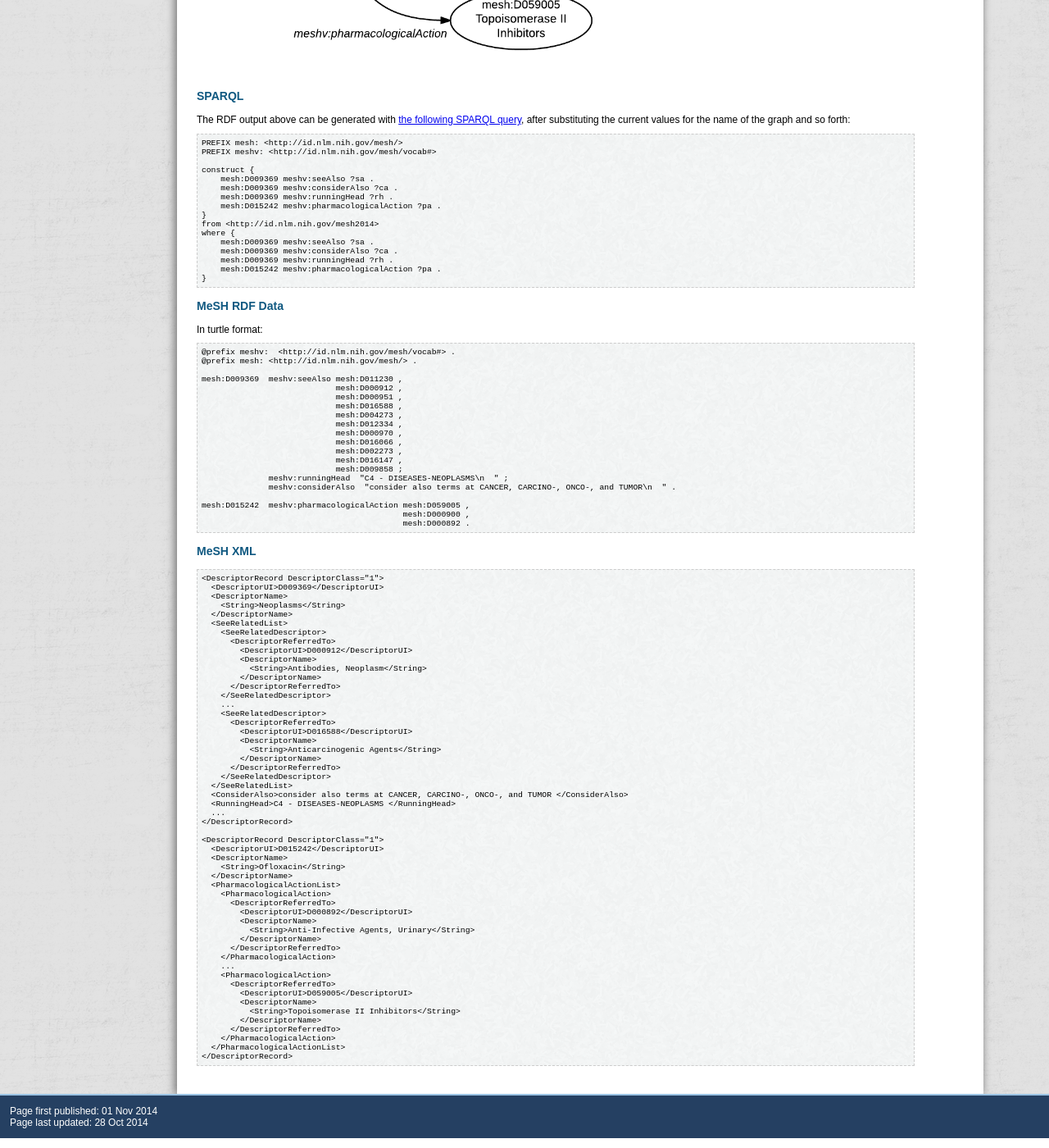
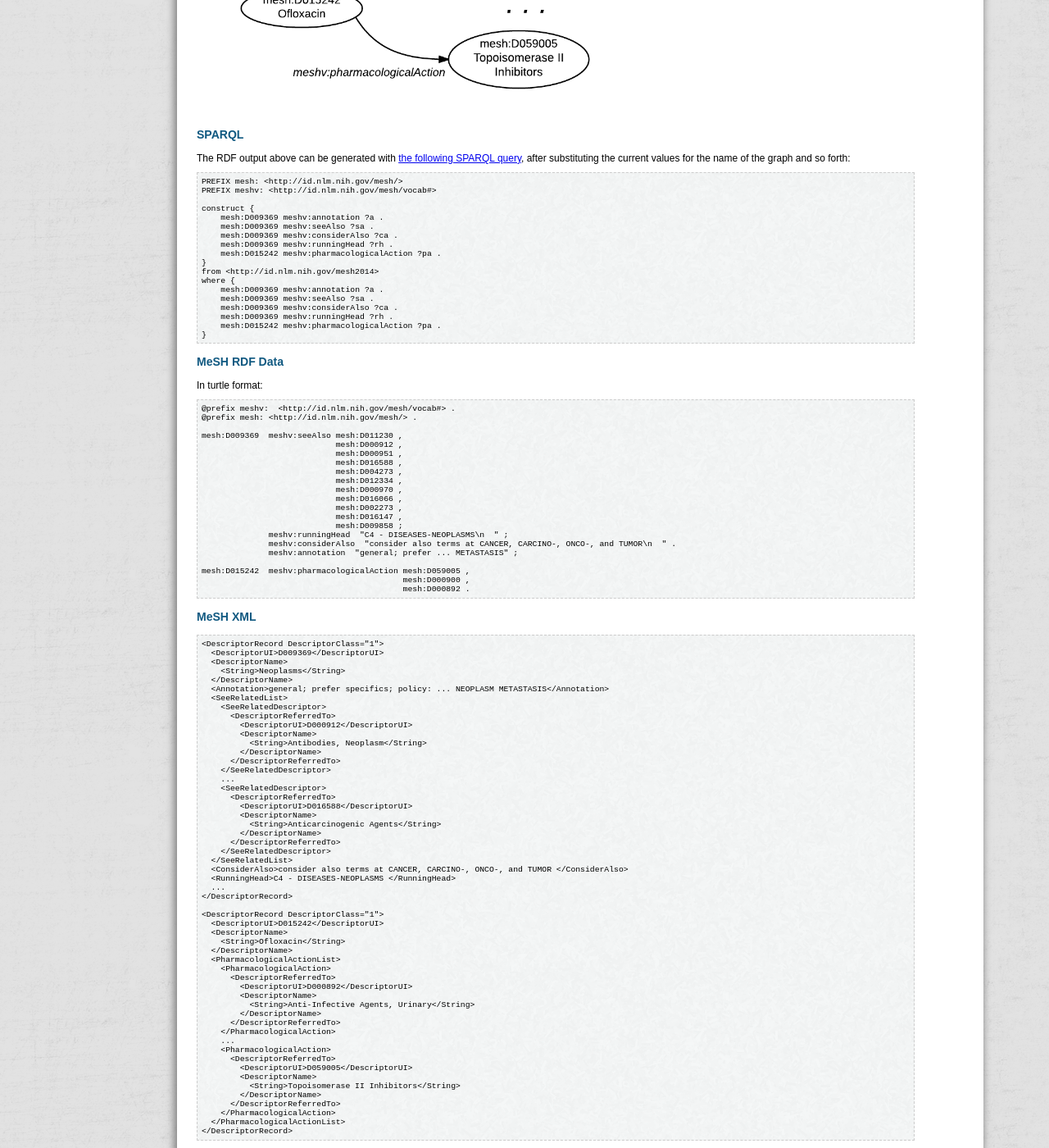
Before and after one commit to HHS/meshrdf, a Jekyll site: the page built from descriptor-refs.md, in a window 1280 px wide and 1400 px high, scrolled down 726 px. Shown: the whole window at 82% size. Built offline with Jekyll 4.4.1, drawn with Linux system fonts in a browser that asks for light colours; nearby versions of some CDN libraries.

Commit message:
Add annotation to descriptor-refs

```diff
--- a/descriptor-refs.md
+++ b/descriptor-refs.md
@@ -26,6 +26,7 @@ PREFIX mesh: <http://id.nlm.nih.gov/mesh/>
 PREFIX meshv: <http://id.nlm.nih.gov/mesh/vocab#>
 
 construct {
+    mesh:D009369 meshv:annotation ?a .
     mesh:D009369 meshv:seeAlso ?sa .
     mesh:D009369 meshv:considerAlso ?ca .
     mesh:D009369 meshv:runningHead ?rh .
@@ -33,6 +34,7 @@ construct {
 }
 from <http://id.nlm.nih.gov/mesh2014>
 where {
+    mesh:D009369 meshv:annotation ?a .
     mesh:D009369 meshv:seeAlso ?sa .
     mesh:D009369 meshv:considerAlso ?ca .
     mesh:D009369 meshv:runningHead ?rh .
@@ -61,6 +63,7 @@ mesh:D009369  meshv:seeAlso mesh:D011230 ,
                             mesh:D009858 ;
               meshv:runningHead  "C4 - DISEASES-NEOPLASMS\n  " ;
               meshv:considerAlso  "consider also terms at CANCER, CARCINO-, ONCO-, and TUMOR\n  " .
+              meshv:annotation  "general; prefer ... METASTASIS" ;
 
 mesh:D015242  meshv:pharmacologicalAction mesh:D059005 ,
                                           mesh:D000900 ,
@@ -76,6 +79,7 @@ mesh:D015242  meshv:pharmacologicalAction mesh:D059005 ,
   <DescriptorName>
     <String>Neoplasms</String>
   </DescriptorName>
+  <Annotation>general; prefer specifics; policy: ... NEOPLASM METASTASIS</Annotation>
   <SeeRelatedList>
     <SeeRelatedDescriptor>
       <DescriptorReferredTo>
```
Also changed, not shown: images/DescriptorRefs.png.
